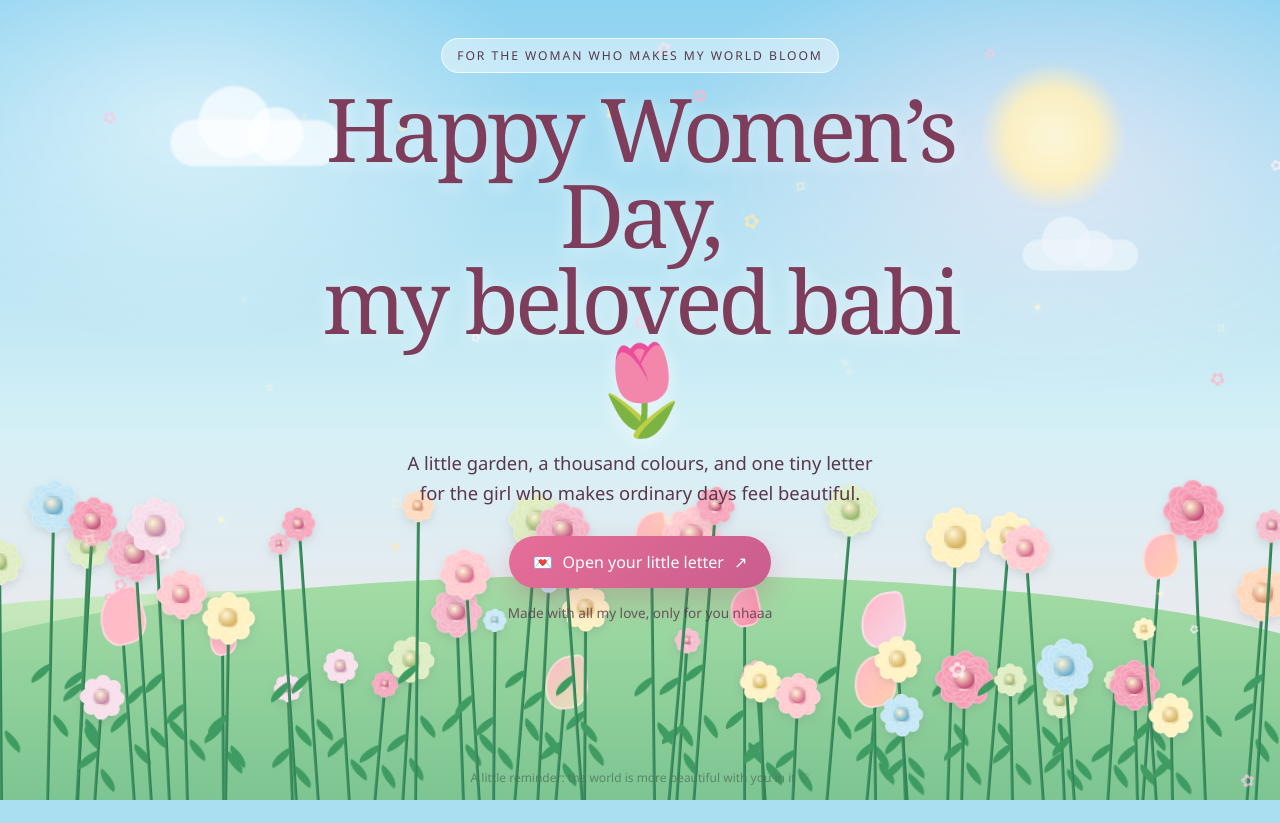
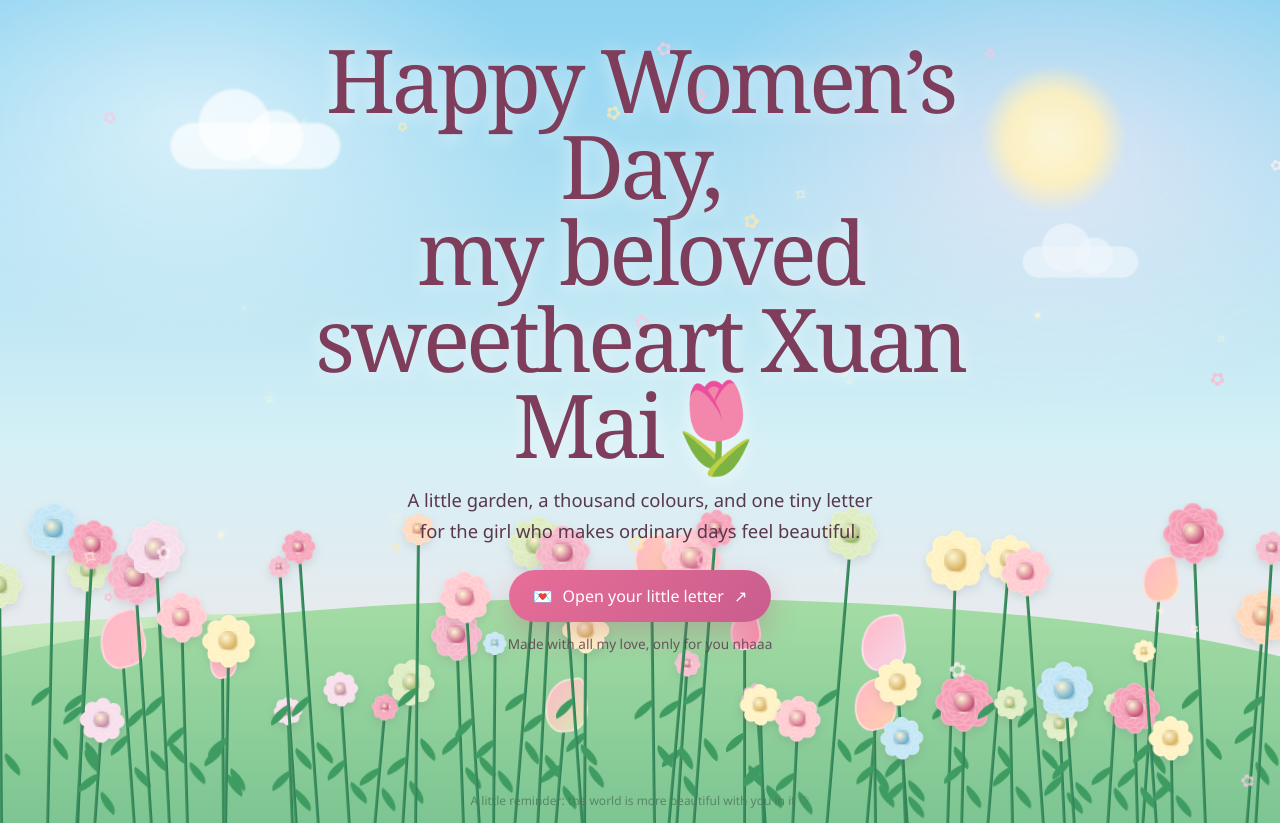
Before and after one commit to Minh410/FlowersMessageWeb, a plain HTML site: page index.html in a window 1280 px wide. Before the commit the page ends 800 px from the top, so only its background shows below. Drawn offline with Linux system fonts and the light colour scheme.

Commit message:
Update Women's Day message in index.html

```diff
--- a/index.html
+++ b/index.html
@@ -173,8 +173,7 @@
     <div class="sky-glow" aria-hidden="true"></div><div class="sun" aria-hidden="true"></div>
     <div class="cloud one" aria-hidden="true"></div><div class="cloud two" aria-hidden="true"></div>
     <div class="headline">
-      <div class="eyebrow">For the woman who makes my world bloom</div>
-      <h1>Happy Women’s Day,<br>my beloved babi 🌷</h1>
+      <h1>Happy Women’s Day,<br>my beloved sweetheart Xuan Mai🌷</h1>
       <p class="subtitle">A little garden, a thousand colours, and one tiny letter for the girl who makes ordinary days feel beautiful.</p>
     </div>
     <button class="open-letter" id="openLetter" type="button" aria-haspopup="dialog" aria-controls="letterLayer">
```
